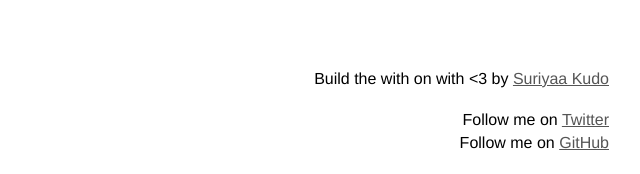
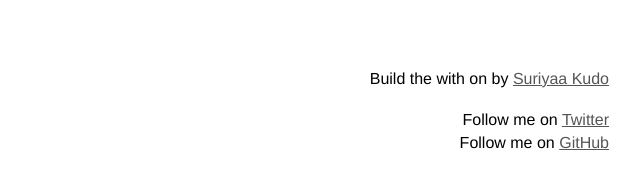
Before and after one commit to suriyaa/animate-a-name, a website: page index.html in a window 1280 px wide. Shown: the part 623-797 px from the top of the page, 571-1211 px from the left. Drawn offline with nearby package versions, Linux system fonts and the light colour scheme; some icons are missing.

Commit message:
Correct footer text

```diff
--- a/index.html
+++ b/index.html
@@ -35,7 +35,7 @@
 
 	<footer>
 		<ul id="people">
-			<li>Build the <span class="octicon octicon-code"></span> with <span class="octicon octicon-heart"></span> on <span class="octicon octicon-logo-github"></span> with <3 by <a href="https://bit.ly/Suriyaa">Suriyaa Kudo</a></li>
+			<li>Build the <span class="octicon octicon-code"></span> with <span class="octicon octicon-heart"></span> on <span class="octicon octicon-logo-github"></span> by <a href="https://bit.ly/Suriyaa">Suriyaa Kudo</a></li>
 		<br>
 			<li>Follow me on <a href="https://twitter.com/SuriyaaKudoIsc">Twitter</a></li>
 			<li>Follow me on <a href="https://github.com/SuriyaaKudoIsc">GitHub</a></li>
```
